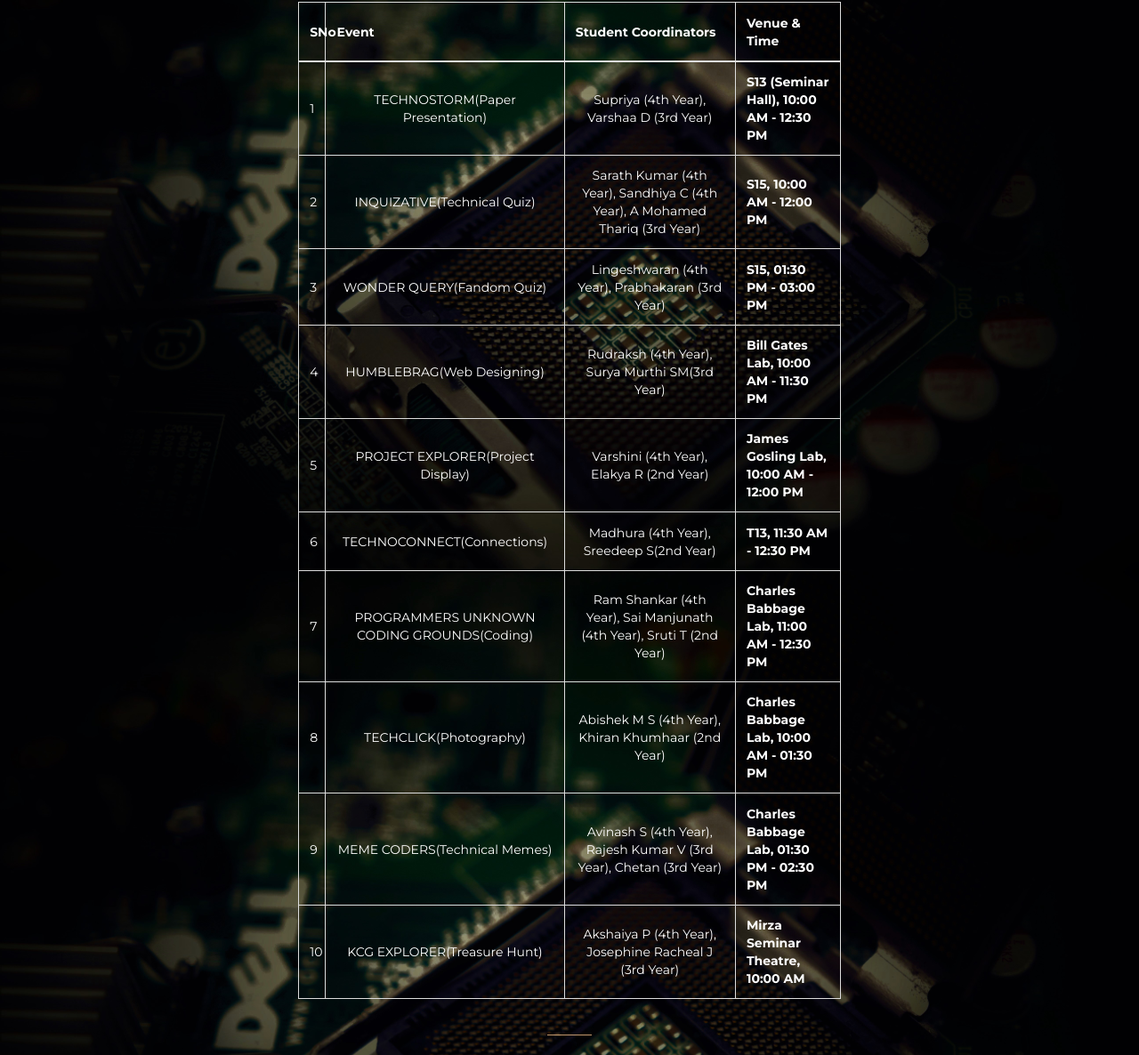
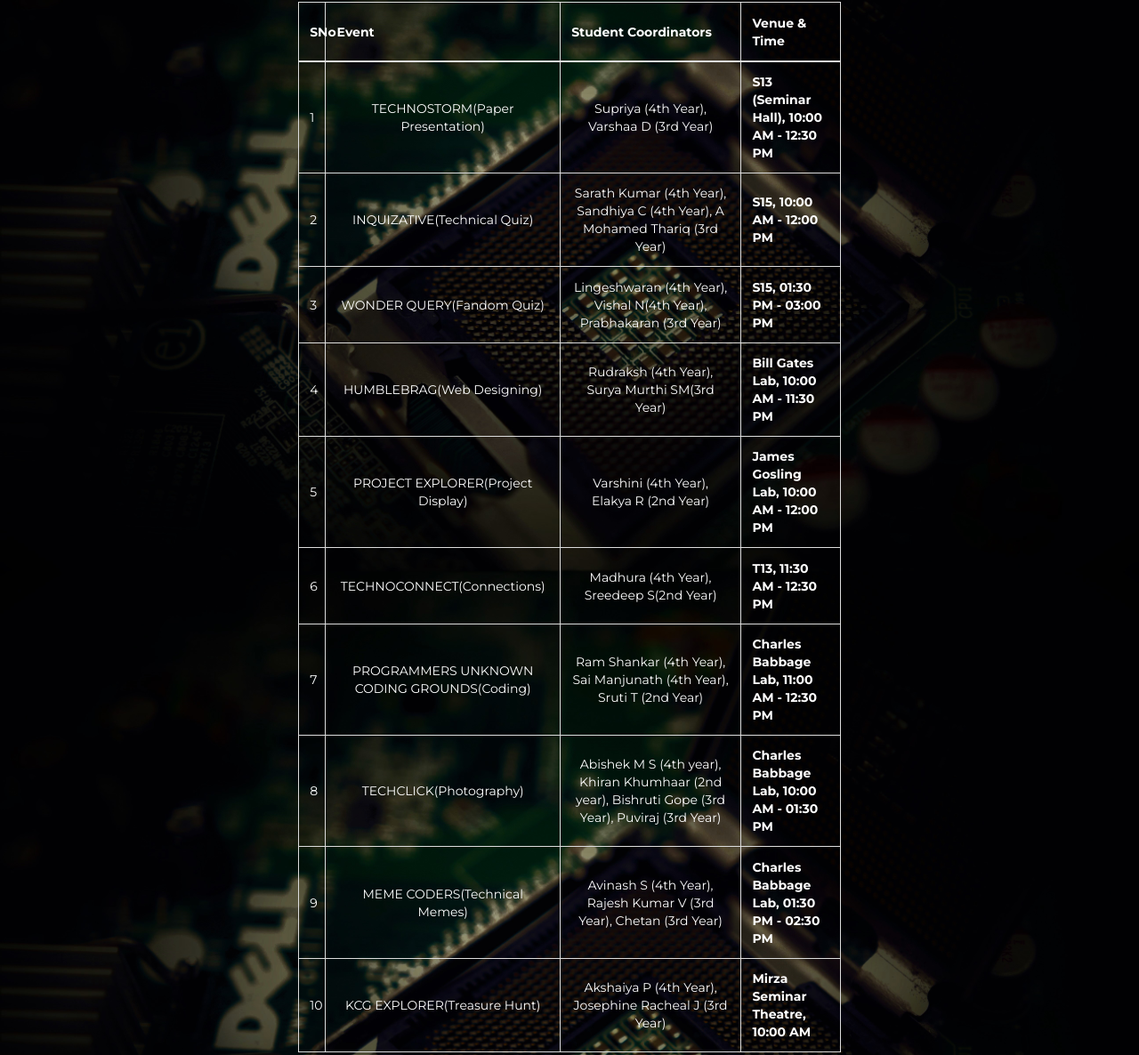
Before and after one commit to RudrThakur/CSEISMIC-2K20, a plain HTML site: page index.html in a window 1280 px wide. Shown: the part 6155-7341 px from the top of the page at 89% size. Drawn offline with nearby package versions, Linux system fonts and the light colour scheme; a web font is replaced by a local one.

Commit message:
Changed Coordinator names

```diff
--- a/index.html
+++ b/index.html
@@ -1317,7 +1317,7 @@
                             <tr>
                                 <td>3</td>
                                 <td>WONDER QUERY(Fandom Quiz)</td>
-                                <td>Lingeshwaran (4th Year), Prabhakaran (3rd Year)</td>
+                                <td>Lingeshwaran (4th Year), Vishal N(4th Year), Prabhakaran (3rd Year)</td>
                                 <th>S15, 01:30 PM - 03:00 PM</th>
                             </tr>
                             <tr>
@@ -1349,7 +1349,7 @@
                             <tr>
                                 <td>8</td>
                                 <td>TECHCLICK(Photography)</td>
-                                <td>Abishek M S (4th Year), Khiran Khumhaar (2nd Year)</td>
+                                <td>Abishek M S (4th year), Khiran Khumhaar (2nd year), Bishruti Gope (3rd Year), Puviraj (3rd Year)</td>
                                 <th>Charles Babbage Lab, 10:00 AM - 01:30 PM</th>
                             </tr>
                             <tr>
@@ -1714,7 +1714,7 @@
                     <p>
                         <ul>Sundarapandian R, Final Year - CSE
                             ( Organizing Secretary )</ul>
-                        <ul>Aishwarya S, Final Year - CSE (
+                        <ul>Aatiqah Fasi, Final Year - CSE (
                             Joint Secretary )
                         </ul>
                     </p>
```
